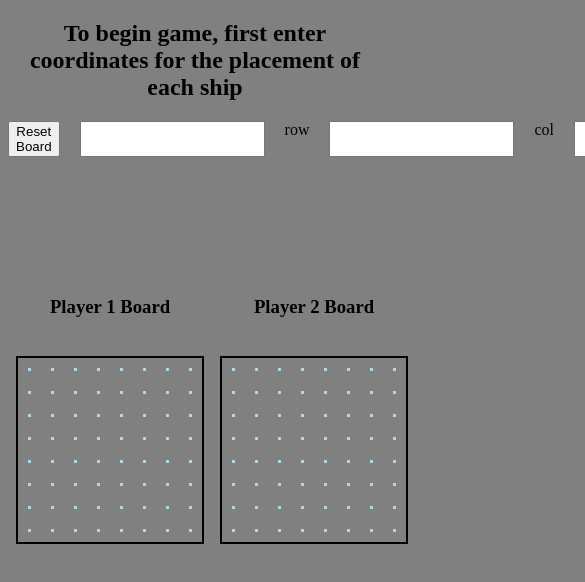
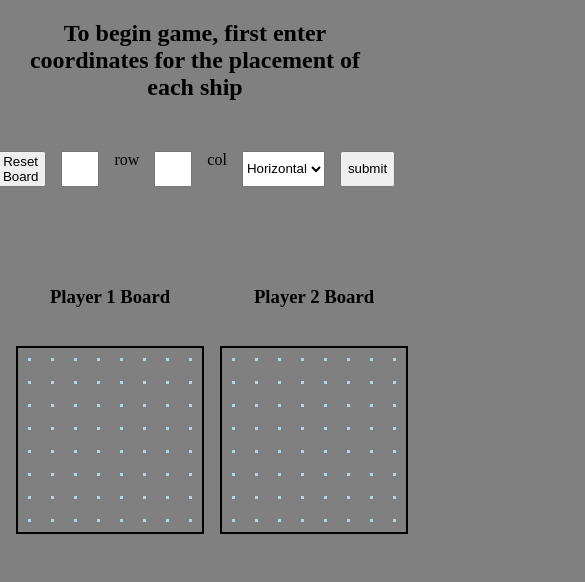
Before and after one commit to wijerett/Battleship, a website built with webpack: page src/index.html in a window 390 px wide. Shown: the top 582 px of the page, 585 px wide, since content can reach past the window. Built offline with nearby package versions, Linux system fonts and the light colour scheme.

Commit message:
noticed a bug on mobile where if direction is not all caps then only first cell of ship will appear, changed input to a drop down so there is no chance of a format mix up

```diff
--- a/src/driver.js
+++ b/src/driver.js
@@ -64,7 +64,7 @@ resetBtn.addEventListener('click', event => {
 
     rowBox.value = "";
     colBox.value = "";
-    directionBox.value = "";
+    directionBox.value = "Horizontal";
 
     renderBoard(player.board, boardBox1, true);
     renderBoard(opponent.board, boardBox2, false);
--- a/src/index.html
+++ b/src/index.html
@@ -10,14 +10,18 @@
     <div class="title">
         <h2 class="instructions">To begin game, first enter coordinates for the placement of each ship</h2>
     </div>
+    <div class="topContainer">
+        <div id="top">
+            <button id="reset" class="reset">Reset Board</button>
 
-    <div id="top">
-        <button id="reset" class="reset">Reset Board</button>
-
-        <input class="rowBox" id="rowBox" type="text">row</input>
-        <input class="colBox" id="colBox" type="text">col</input>
-        <input class="directionBox" id="directionBox" type="text">direction</input>
-        <button id="submitBtn" type="submit">submit</button>
+            <input class="rowBox" id="rowBox" type="number">row</input>
+            <input class="colBox" id="colBox" type="number">col</input>
+            <select id="directionBox">
+                <option value="horizontal">Horizontal</option>
+                <option value="vertical">Vertical</option>
+            </select>
+            <button id="submitBtn" type="submit">submit</button>
+        </div>
     </div>
 
     <div id="playGamePrompt" class="modal-overlay hidden">
--- a/src/player.js
+++ b/src/player.js
@@ -68,7 +68,7 @@ export class Player {
                 this.shipIndex++;
                 rowBox.value = "";
                 colBox.value = "";
-                directionBox.value = "";
+                directionBox.value = "Horizontal";
             }
         }
         return this.shipIndex >= this.shipLengths.length;
--- a/src/styles.css
+++ b/src/styles.css
@@ -5,14 +5,26 @@ body {
 
 #top {
     display: flex;
-    gap: 20px;
+    max-width: 700px;
+    gap: 15px;
+}
+
+.topContainer {
+    display: flex;
+    align-items: center;
+    justify-content: center;
+    margin-top: 50px;
+}
+
+.rowBox, .colBox {
+    width: 30px;
 }
 
 .boardBox {
     display: flex;
     flex-direction: row;
     justify-content: space-evenly;
-    margin-top: 120px;
+    margin-top: 80px;
 }
 
 
@@ -29,7 +41,6 @@ body {
     margin: 20px;
     border: 2px solid black;
     padding: 10px;
-
 }
 
 .board-container {
@@ -129,3 +140,6 @@ body {
 .instructions {
     text-align: center;
 }
+
+.reset {
+}
```
